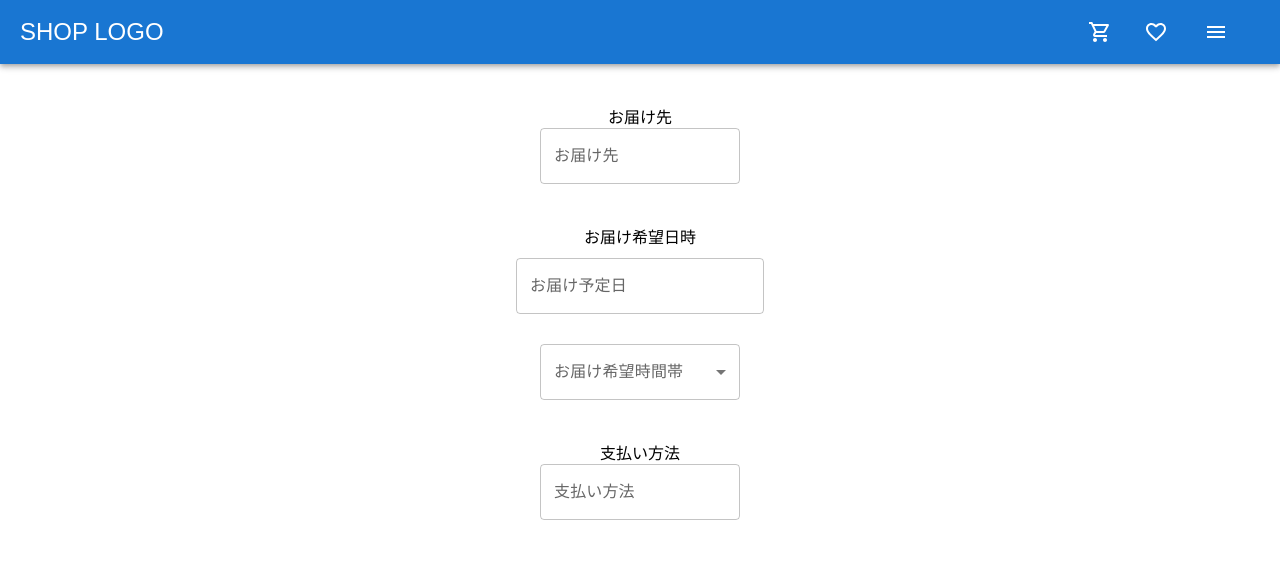
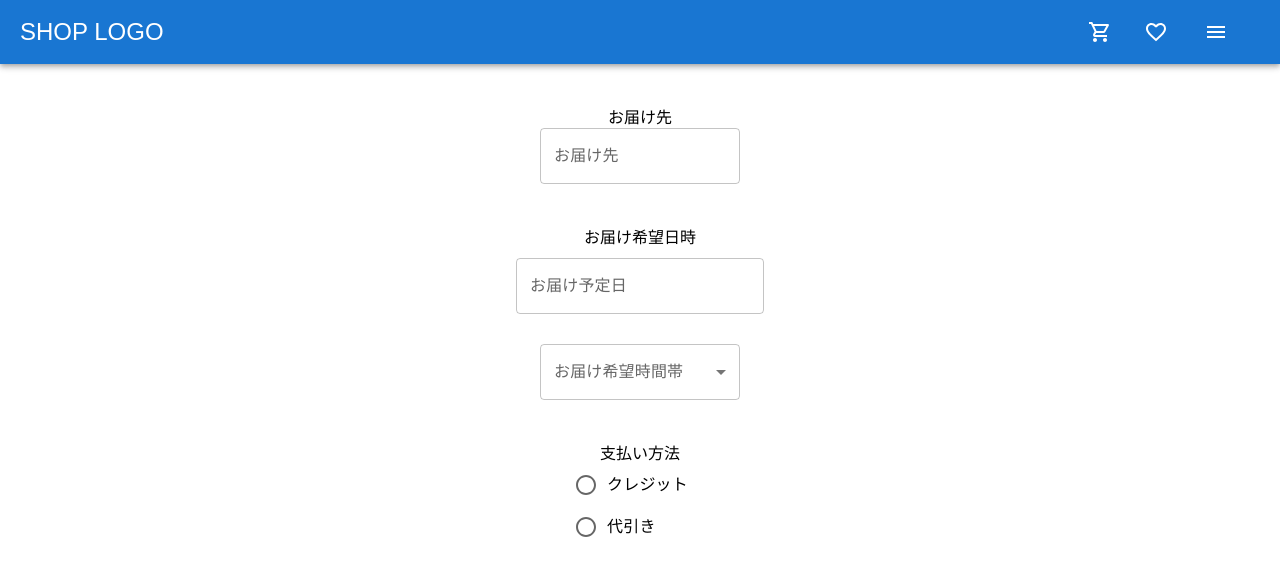
Before and after one commit to Onepiece2424/shampoo_ec_site, a React (Create React App) app in the folder frontend/: page /order in a window 1280 px wide. Shown: the top 576 px of the page. Built offline with nearby package versions, Linux system fonts and the light colour scheme.

Commit message:
feat:支払い方法を入力するためのラジオボタンの作成

```diff
--- a/frontend/src/components/order/Order.jsx
+++ b/frontend/src/components/order/Order.jsx
@@ -1,10 +1,10 @@
 import React from 'react'
-import { useSelector } from 'react-redux';
 import { Field, reduxForm } from 'redux-form';
 // components
 import { renderTextField } from '../modules/renderTextField';
 import DatePickerField from './DatePickerField';
 import TimePickerField from './TimePickerField';
+import renderRadioGroup from './renderRadioGroup';
 
 const Addressee = (props) => {
 
@@ -56,8 +56,7 @@ const Addressee = (props) => {
           <div>
             <Field
               name="how_to_payment"
-              component={renderTextField}
-              label="支払い方法"
+              component={renderRadioGroup}
               placeholder="支払い方法を入力してください。"
               style={{ width: 200 }}
             />
--- /dev/null
+++ b/frontend/src/components/order/renderRadioGroup.jsx
@@ -0,0 +1,16 @@
+import React from 'react';
+import { FormControlLabel, Radio, RadioGroup, Box } from '@mui/material';
+
+const renderRadioGroup = ({ input, meta: { touched, error } }) => (
+  <Box display="flex" justifyContent="center">
+    <div>
+      <RadioGroup {...input}>
+        <FormControlLabel value="credit" control={<Radio />} label="クレジット" />
+        <FormControlLabel value="cash_on_delivery" control={<Radio />} label="代引き" />
+      </RadioGroup>
+      {touched && error && <span>{error}</span>}
+    </div>
+  </Box>
+);
+
+export default renderRadioGroup
```
